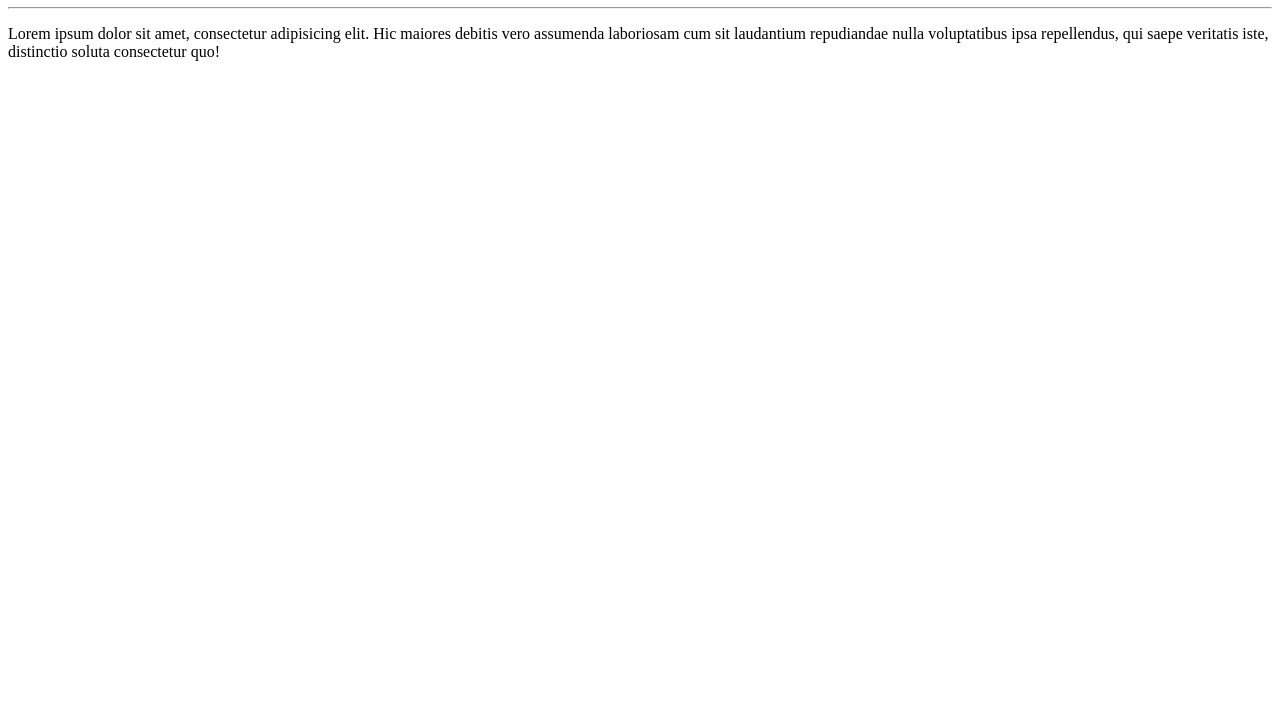
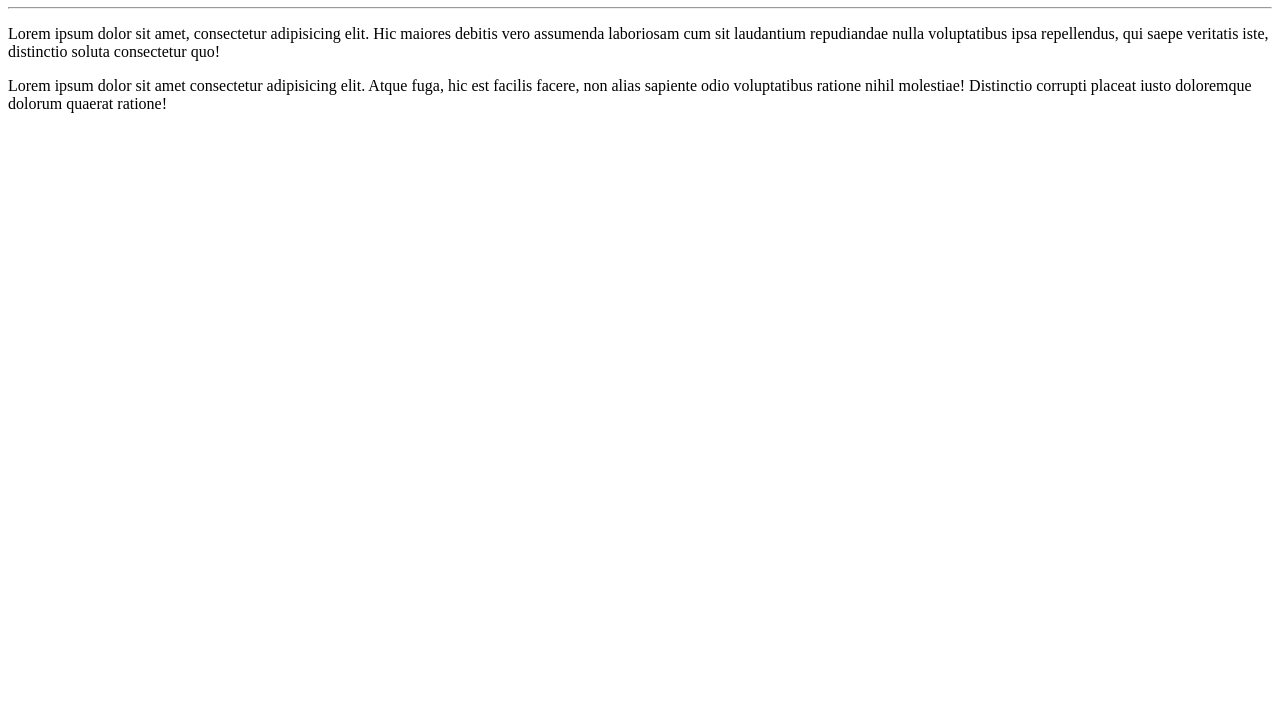
Before and after one commit to 1RyanL/Ola-Mundo, a plain HTML site: page site-exemplo/index.html in a window 1280 px wide. Shown: the part 73-800 px from the top of the page. Drawn offline with Linux system fonts and the light colour scheme.

Commit message:
adicionei um parágrafo

```diff
--- a/site-exemplo/index.html
+++ b/site-exemplo/index.html
@@ -9,5 +9,6 @@
     <h1>Olá, mundo!</h1>
     <hr>
     <p>Lorem ipsum dolor sit amet, consectetur adipisicing elit. Hic maiores debitis vero assumenda laboriosam cum sit laudantium repudiandae nulla voluptatibus ipsa repellendus, qui saepe veritatis iste, distinctio soluta consectetur quo!</p>
+    <p>Lorem ipsum dolor sit amet consectetur adipisicing elit. Atque fuga, hic est facilis facere, non alias sapiente odio voluptatibus ratione nihil molestiae! Distinctio corrupti placeat iusto doloremque dolorum quaerat ratione!</p>
 </body>
 </html>
```
